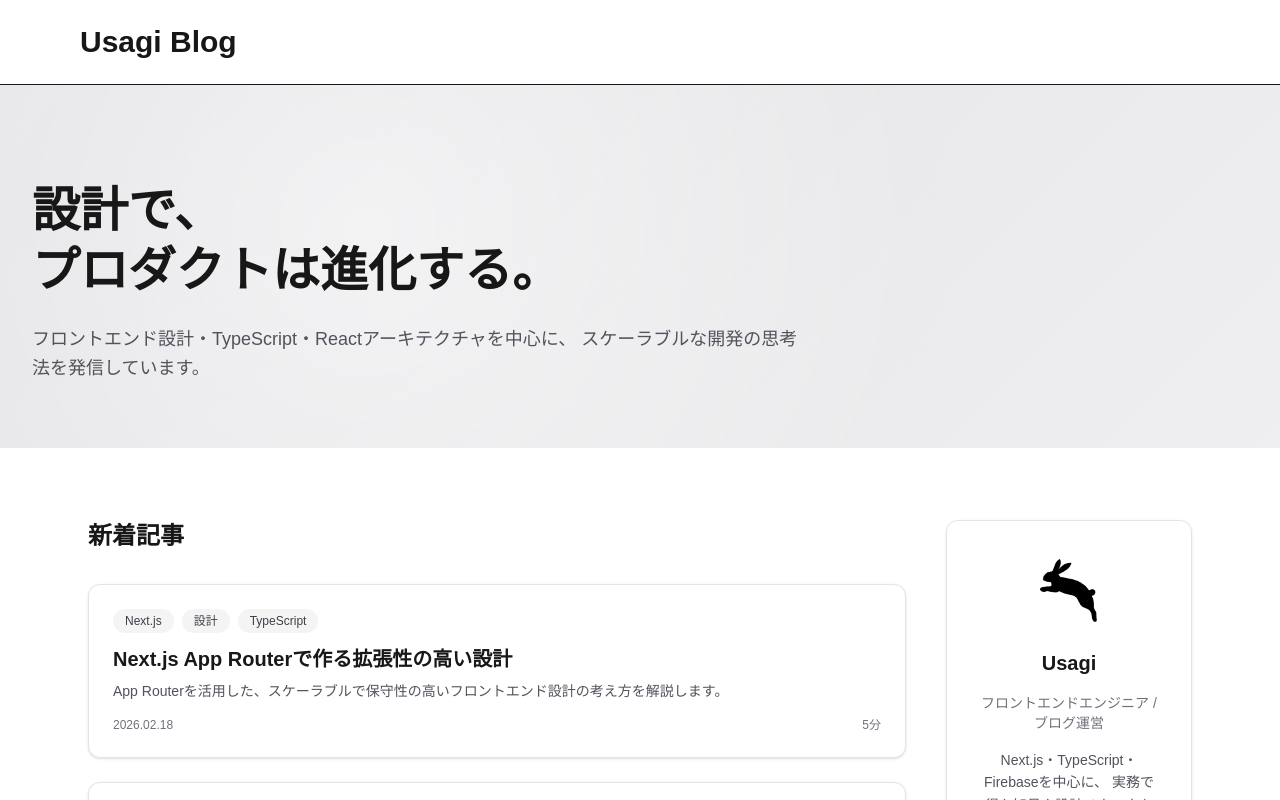
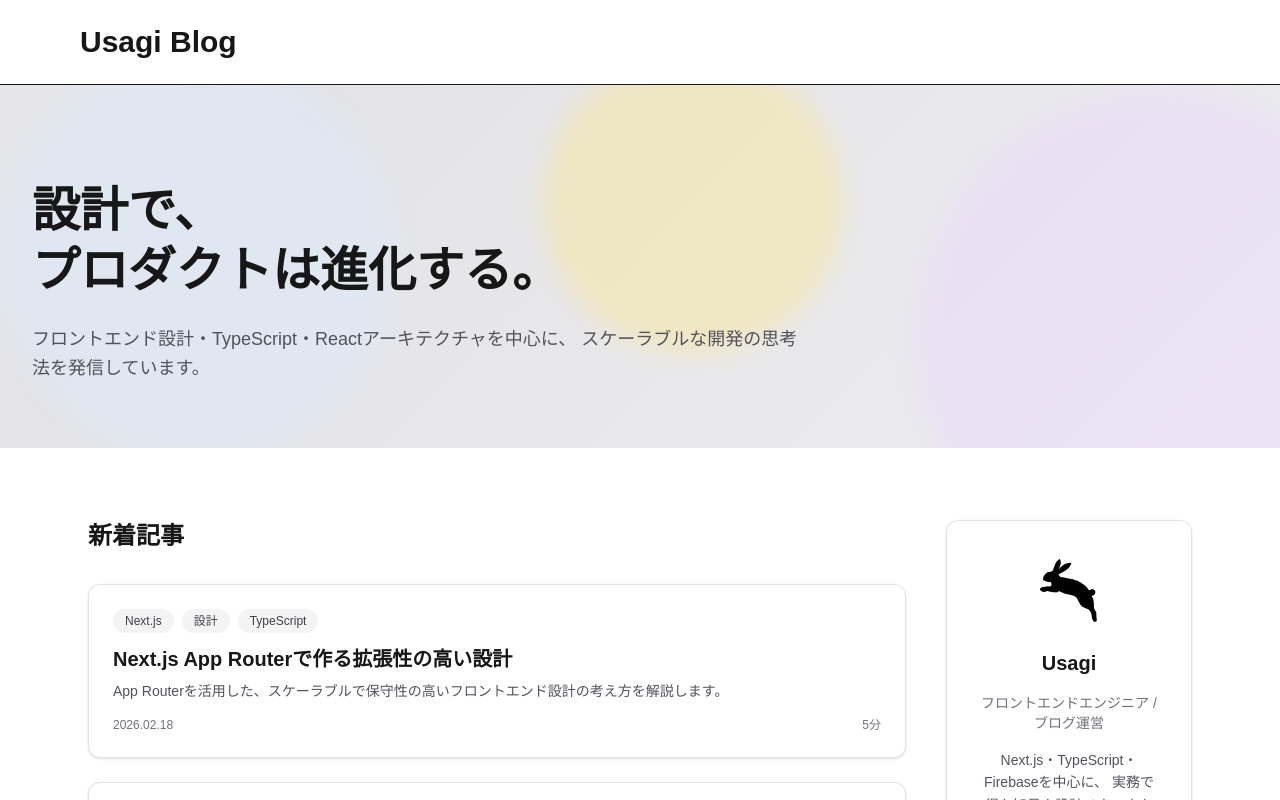
Before and after one commit to Apple-cake/next-tech-blog, a Next.js app: page / in a window 1280 px wide. Shown: the top 800 px of the page. Built offline with nearby package versions, Linux system fonts and the light colour scheme.

Commit message:
アニメーション追加

```diff
--- a/app/globals.css
+++ b/app/globals.css
@@ -25,10 +25,14 @@ body {
   font-family: Arial, Helvetica, sans-serif;
 }
 
-/* Hero background animation */
+/* =========================
+  Hero Animated Blobs
+========================= */
+
 .hero-gradient {
   position: absolute;
   inset: 0;
+  overflow: hidden;
   background: linear-gradient(
     -45deg,
     #f4f4f5,
@@ -37,21 +41,47 @@ body {
     #e2e8f0
   );
   background-size: 400% 400%;
-  animation: heroGradientMove 15s ease infinite;
-  overflow: hidden;
+  animation: heroGradientMove 18s ease infinite;
 }
 
-.hero-gradient::after {
-  content: "";
+/* 丸い図形共通 */
+.hero-gradient span {
   position: absolute;
-  inset: 0;
-  background: radial-gradient(
-    circle at 30% 40%,
-    rgba(255, 255, 255, 0.5),
-    transparent 60%
-  );
-  animation: heroGlowMove 12s ease-in-out infinite alternate;
-  pointer-events: none;
+  border-radius: 50%;
+  filter: blur(12px);
+  opacity: 0.4;
+  animation-timing-function: ease-in-out;
+  animation-iteration-count: infinite;
+}
+
+/* Blob1 */
+.hero-gradient span:nth-child(1) {
+  width: 400px;
+  height: 400px;
+  background: #dbeafe;
+  top: -100px;
+  left: -100px;
+  animation: float1 2.5s infinite alternate;
+}
+
+/* Blob2 */
+.hero-gradient span:nth-child(2) {
+  width: 500px;
+  height: 500px;
+  background: #e9d5ff;
+  bottom: -150px;
+  right: -150px;
+  animation: float2 3s infinite alternate;
+}
+
+/* Blob3 */
+.hero-gradient span:nth-child(3) {
+  width: 300px;
+  height: 300px;
+  background: #fde68a;
+  top: 40%;
+  left: 50%;
+  animation: float3 2.2s infinite alternate;
 }
 
 @keyframes heroGradientMove {
@@ -60,11 +90,17 @@ body {
   100% { background-position: 0% 50%; }
 }
 
-@keyframes heroGlowMove {
-  0% {
-    transform: translate(-5%, -5%) scale(1);
-  }
-  100% {
-    transform: translate(5%, 5%) scale(1.1);
-  }
+@keyframes float1 {
+  0% { transform: translate(0, 0); }
+  100% { transform: translate(200px, 150px); }
 }
+
+@keyframes float2 {
+  0% { transform: translate(0, 0); }
+  100% { transform: translate(-200px, -100px); }
+}
+
+@keyframes float3 {
+  0% { transform: translate(-50%, -50%); }
+  100% { transform: translate(-30%, -60%); }
+}
--- a/components/layout/HeroSection.tsx
+++ b/components/layout/HeroSection.tsx
@@ -21,7 +21,11 @@ export default function HeroSection() {
       "
     >
       {/* 背景 */}
-      <div className="absolute inset-0 hero-gradient -z-10" />
+      <div className="absolute inset-0 hero-gradient -z-10">
+        <span />
+        <span />
+        <span />
+      </div>
 
       <div className="max-w-7xl mx-auto px-6 md:px-8">
         <div className="max-w-3xl">
```
